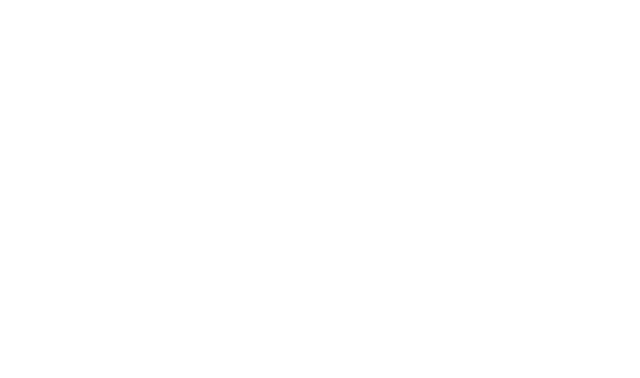
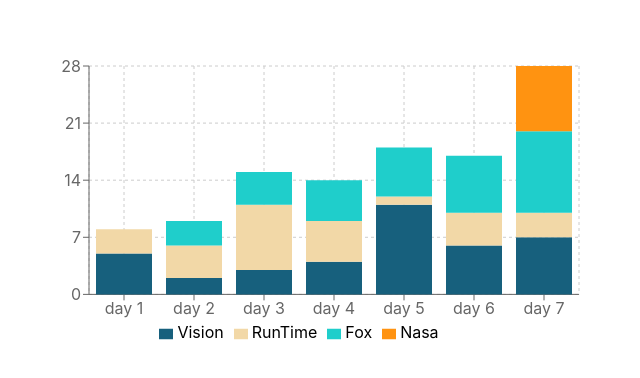
Before and after one commit to Ofir-Smuha/Time-Tracking, a React (Create React App) app in the folder proj/: page /statistics in a window 1280 px wide. Shown: the part 204-582 px from the top of the page, without its empty margins (331-971 px from the left). Built offline with nearby package versions, Linux system fonts and the light colour scheme.

Commit message:
statistics page (functionality & design)

```diff
--- a/proj/src/components/statistics/statistics.js
+++ b/proj/src/components/statistics/statistics.js
@@ -1,14 +1,59 @@
 import React, { Component } from 'react'
-import { LineChart, Line } from 'recharts';
+import styled from 'styled-components'
+import { flow, map, keys, flatten, uniq, filter } from 'lodash/fp';
+import {BarChart, Bar, XAxis, YAxis, CartesianGrid, Tooltip, Legend} from 'recharts';
+
+const Wrapper = styled.div`
+  height: 100vh;
+  display: flex;
+  justify-content: center;
+  align-items: center;
+`
 
 export default class Statistics extends Component {
+
+  state = {
+    data: [
+      {date: 'day 1', Vision: 5, RunTime: 3},
+      {date: 'day 2', Vision: 2, RunTime: 4, Fox: 3},
+      {date: 'day 3', Vision: 3, RunTime: 8, Fox: 4},
+      {date: 'day 4', Vision: 4, RunTime: 5, Fox: 5},
+      {date: 'day 5', Vision: 11, RunTime: 1, Fox: 6},
+      {date: 'day 6', Vision: 6, RunTime: 4, Fox: 7},
+      {date: 'day 7', Vision: 7, RunTime: 3, Fox: 10, Nasa: 8}
+    ]
+  }
+
+  drawBars(){
+    let data = this.state.data || [];
+    let dataKeys = []
+    let colorCodes = ["#17607D", "#F2D8A7", "#1FCECB", "#FF9311", "#003D5C", "#F27649", "#D5CDB6", "#008C74", "#30588C", "#263138"]
+
+    dataKeys = flow([
+      map(keys),
+      flatten,
+      uniq,
+      filter((key) => key !== 'date')
+    ])(data);
+
+    return dataKeys.map((dataKey, index) =>
+      <Bar dataKey={dataKey} stackId="a" key={`Bar-chart-${index}`} fill={colorCodes[index]}/>
+    );
+  }
+
   render() {
     return (
-      <div>
-        {/* <LineChart width={400} height={400} data={data}>
-          <Line type="monotone" dataKey="uv" stroke="#8884d8" />
-        </LineChart> */}
-      </div>
+      <Wrapper>
+        <BarChart width={600} height={300} data={this.state.data}
+              margin={{top: 20, right: 30, left: 20, bottom: 5}}>
+        <CartesianGrid strokeDasharray="3 3"/>
+        <XAxis dataKey="date"/>
+        <YAxis/>
+        <Tooltip/>
+        <Legend />
+        {this.drawBars()}
+        </BarChart>
+      </Wrapper>
     )
   }
 }
--- a/proj/src/components/time-tracking/TimePreview.js
+++ b/proj/src/components/time-tracking/TimePreview.js
@@ -62,6 +62,9 @@
     })
   }
 
+  componentWillReceiveProps() {
+    console.log(this.props.date, this.props.total)
+  }
   render() {
     return (
       <PrevContainer>
```
